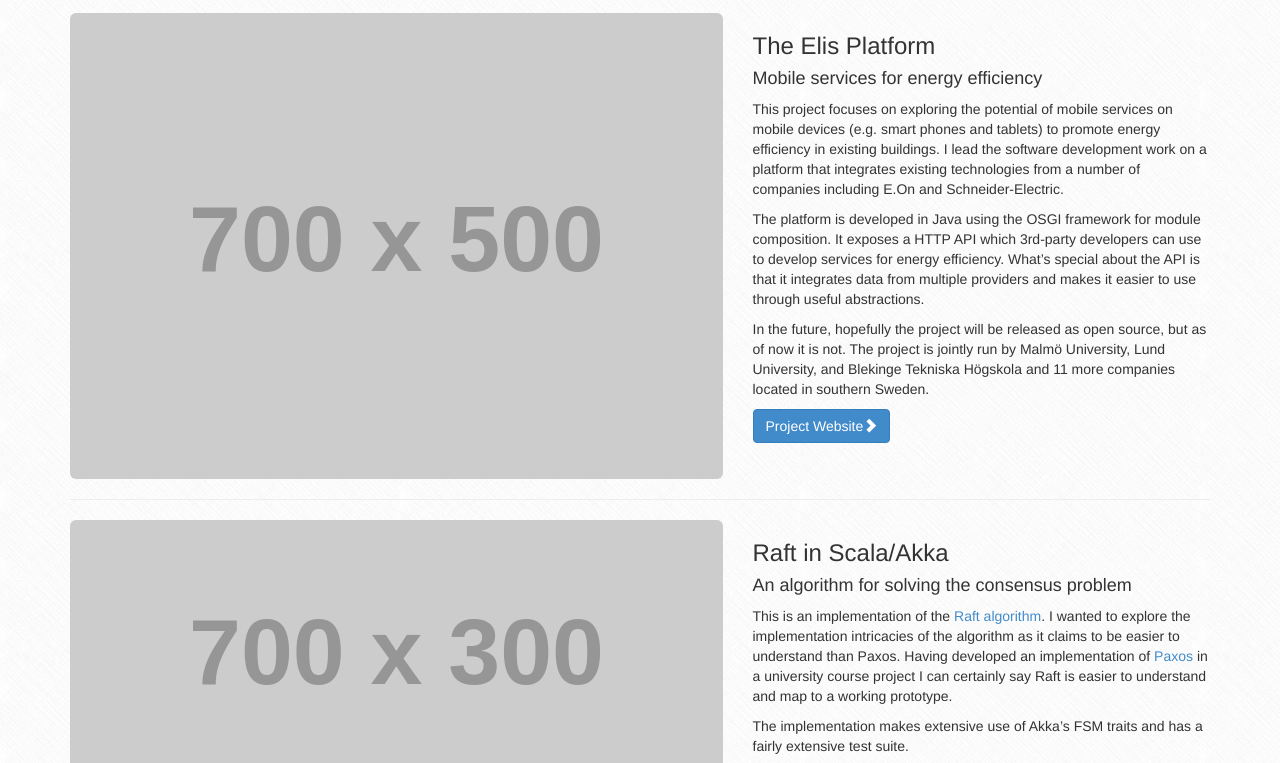
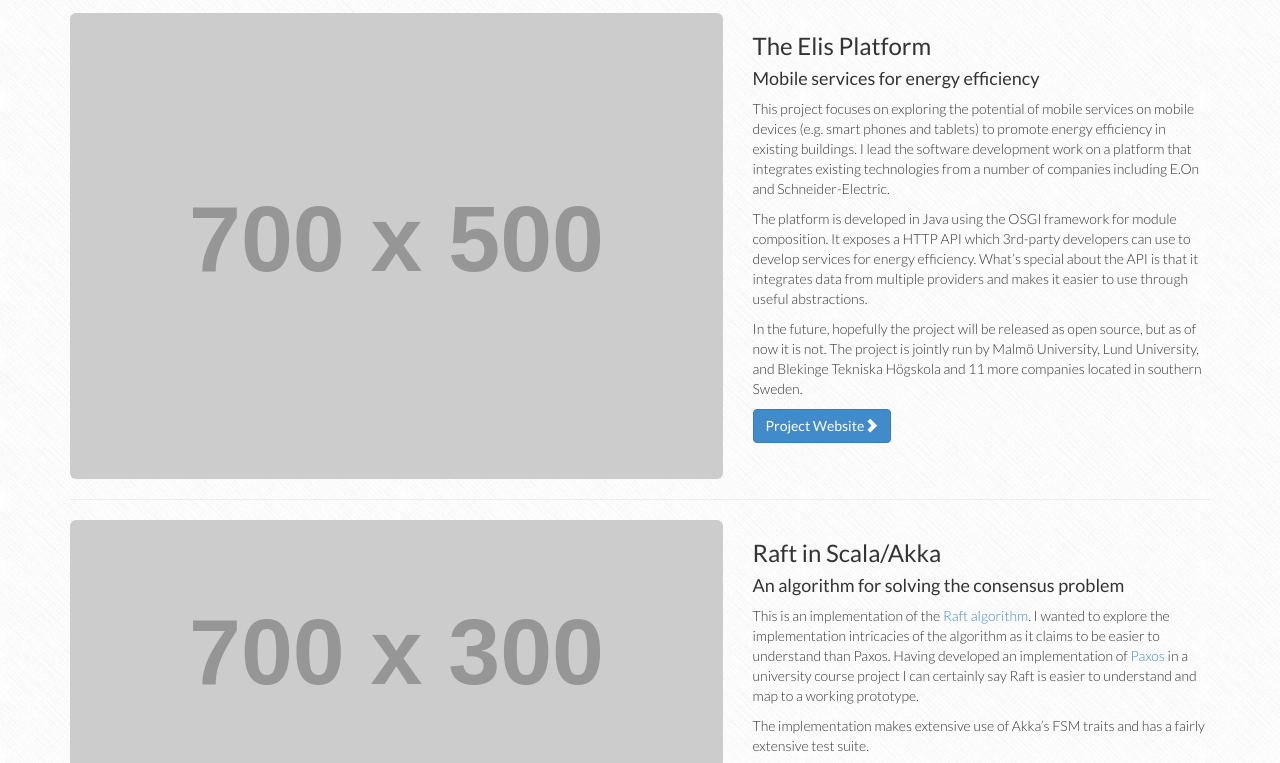
Before and after one commit to archie/portfolio, a plain HTML site: page index.html in a window 1280 px wide. Shown: the part 147-910 px from the top of the page. Drawn offline with Linux system fonts and the light colour scheme; placeholder pictures from the web are drawn by us.

Commit message:
Updated font and added Makefile to deploy easier

```diff
--- a/css/1-col-portfolio.css
+++ b/css/1-col-portfolio.css
@@ -2,6 +2,8 @@
 body {
 	margin-top: 50px; /* 50px is the height of the navbar - change this if the navbarn height changes */
   background: url("/images/crossword.png");
+  font-family: 'Lato', sans-serif;
+  font-weight: 300;
 }
 
 footer {
--- a/index.html
+++ b/index.html
@@ -14,6 +14,9 @@
 
     <!-- Font Awesome -->
     <link href="http://netdna.bootstrapcdn.com/font-awesome/4.0.3/css/font-awesome.css" rel="stylesheet">
+
+    <!-- Google font -->
+    <link href='http://fonts.googleapis.com/css?family=Lato:300,400,700' rel='stylesheet' type='text/css'>
 
     <!-- Custom CSS for the 'Thumbnail Gallery' Template -->
     <link href="css/1-col-portfolio.css" rel="stylesheet">
```
Also changed, not shown: 1 other file.
